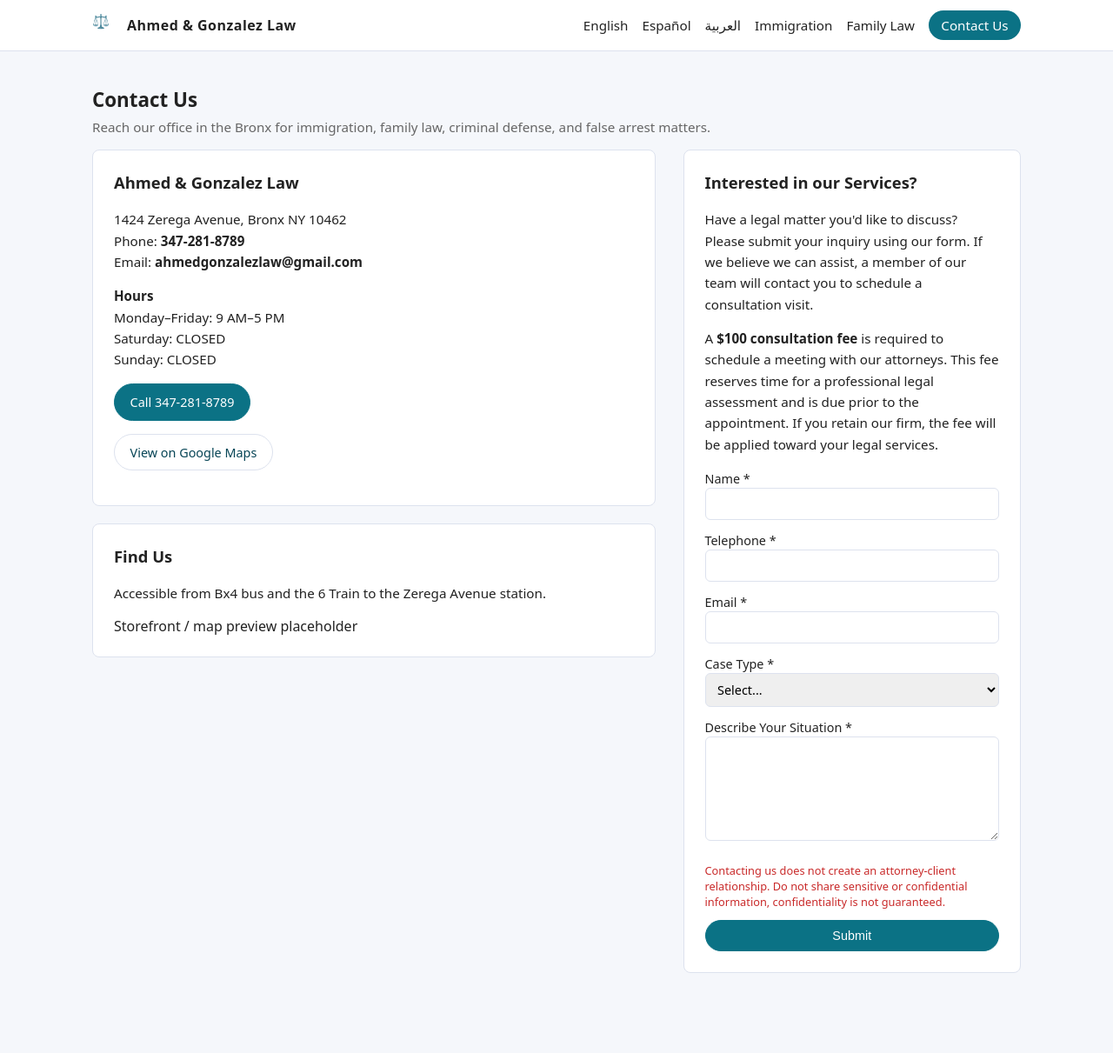
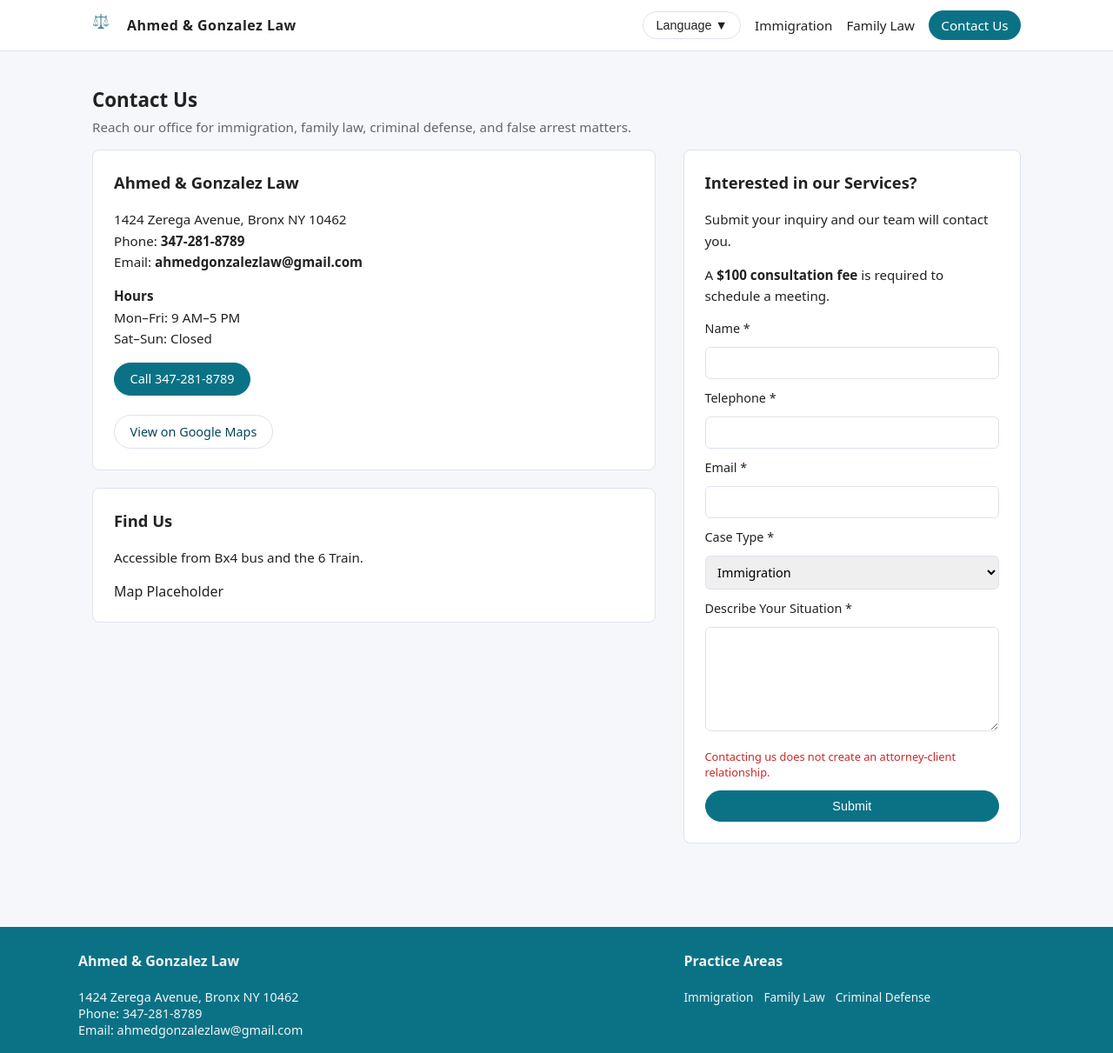
Before and after one commit to MarcusMoreno05/ahmed-gonzalez-law, a plain HTML site: page contact.html in a window 1280 px wide. Shown: the top 1211 px of the page at 87% size. Drawn offline with Linux system fonts and the light colour scheme.

Commit message:
Refactor contact.html by removing header and footer
Removed header and footer sections, updated contact information and form layout.

```diff
--- a/contact.html
+++ b/contact.html
@@ -4,31 +4,20 @@
   <meta charset="UTF-8">
   <title>Contact Us – Ahmed & Gonzalez Law</title>
   <link rel="stylesheet" href="style.css">
+  <script src="include.js" defer></script>
 </head>
+
 <body>
-<header>
-  <div class="navbar">
-    <div class="brand">
-      <div class="brand-icon">⚖️</div>
-      <div class="brand-title">Ahmed & Gonzalez Law</div>
-    </div>
-    <nav class="nav-links">
-      <a href="index.html">English</a>
-      <a href="index.html">Español</a>
-      <a href="index.html">العربية</a>
-      <a href="immigration.html">Immigration</a>
-      <a href="family-law.html">Family Law</a>
-      <a href="contact.html" class="btn-primary">Contact Us</a>
-    </nav>
-  </div>
-</header>
+
+<div data-include="header.html"></div>
 
 <main>
   <section class="section">
     <div class="section-header">
       <h2>Contact Us</h2>
-      <p>Reach our office in the Bronx for immigration, family law, criminal defense, and false arrest matters.</p>
+      <p>Reach our office for immigration, family law, criminal defense, and false arrest matters.</p>
     </div>
+
     <div class="grid-2">
       <div>
         <div class="card">
@@ -38,73 +27,59 @@
             Phone: <strong>347‑281‑8789</strong><br>
             Email: <strong>ahmedgonzalezlaw@gmail.com</strong>
           </p>
+
           <p><strong>Hours</strong><br>
-            Monday–Friday: 9 AM–5 PM<br>
-            Saturday: CLOSED<br>
-            Sunday: CLOSED
+            Mon–Fri: 9 AM–5 PM<br>
+            Sat–Sun: Closed
           </p>
-          <p style="margin-top:0.75rem;">
+
           <a href="tel:13472818789" class="btn btn-primary">Call 347‑281‑8789</a>
-          </p>
-          <p style="margin-top:0.75rem;">
+          <br><br>
           <a href="https://maps.google.com" class="btn btn-outline">View on Google Maps</a>
-          </p>
         </div>
+
         <div class="card" style="margin-top:1.25rem;">
           <h3>Find Us</h3>
-          <p>
-            Accessible from Bx4 bus and the 6 Train to the Zerega Avenue station.
-          </p>
-          <div class="map-placeholder">
-            Storefront / map preview placeholder
+          <p>Accessible from Bx4 bus and the 6 Train.</p>
+          <div class="map-placeholder">Map Placeholder</div>
         </div>
       </div>
-      </div>
+
       <div>
         <div class="card">
           <h3>Interested in our Services?</h3>
-          <p>
-            Have a legal matter you'd like to discuss? Please submit your inquiry using our form. If we believe we can assist,
-            a member of our team will contact you to schedule a consultation visit.
+          <p>Submit your inquiry and our team will contact you.</p>
+
+          <p class="form-note">
+            A <strong>$100 consultation fee</strong> is required to schedule a meeting.
           </p>
-          <p class="form-note">
-            A <strong>$100 consultation fee</strong> is required to schedule a meeting with our attorneys. This fee reserves time
-            for a professional legal assessment and is due prior to the appointment. If you retain our firm, the fee will be applied
-            toward your legal services.
-          </p>
-          <form style="margin-top:1rem;">
-            <div>
-              <label for="name">Name *</label>
-              <input id="name" type="text" required>
-            </div>
-            <div>
-              <label for="telephone">Telephone *</label>
-              <input id="telephone" type="tel" required>
-            </div>
-            <div>
-              <label for="email">Email *</label>
-              <input id="email" type="email" required>
-            </div>
-            <div>
-              <label for="case-type">Case Type *</label>
-              <select id="case-type" required>
-                <option value="">Select...</option>
+
+          <form>
+            <label>Name *</label>
+            <input type="text" required>
+
+            <label>Telephone *</label>
+            <input type="tel" required>
+
+            <label>Email *</label>
+            <input type="email" required>
+
+            <label>Case Type *</label>
+            <select required>
               <option>Immigration</option>
               <option>Family Law</option>
               <option>Criminal Defense</option>
               <option>False Arrest</option>
-                <option>Other</option>
             </select>
+
+            <label>Describe Your Situation *</label>
+            <textarea required></textarea>
+
+            <div class="disclaimer">
+              Contacting us does not create an attorney‑client relationship.
             </div>
-            <div>
-              <label for="description">Describe Your Situation *</label>
-              <textarea id="description" required></textarea>
-            </div>
-            <div class="disclaimer">
-              Contacting us does not create an attorney‑client relationship. Do not share sensitive or confidential information,
-              confidentiality is not guaranteed.
-            </div>
-            <button type="submit" class="btn btn-primary">Submit</button>
+
+            <button class="btn btn-primary">Submit</button>
           </form>
         </div>
       </div>
@@ -112,29 +87,7 @@
   </section>
 </main>
 
-<footer>
-  <div class="footer-inner">
-    <div>
-      <h4>Ahmed & Gonzalez Law</h4>
-      <p>
-        1424 Zerega Avenue, Bronx NY 10462<br>
-        Phone: 347‑281‑8789<br>
-        Email: ahmedgonzalezlaw@gmail.com
-      </p>
-    </div>
-    <div>
-      <h4>Practice Areas</h4>
-      <div class="footer-links">
-        <a href="immigration.html">Immigration</a>
-        <a href="family-law.html">Family Law</a>
-        <a href="contact.html">Criminal Defense</a>
-      </div>
-    </div>
-  </div>
-  <div class="footer-bottom">
-    <span>Copyright © 2025 Ahmed & Gonzalez, LLC. All rights reserved.</span>
-    <span>Made with softrAI</span>
-  </div>
-</footer>
+<div data-include="footer.html"></div>
+
 </body>
 </html>
```
Lines whose indentation alone changed are shown as unchanged.
